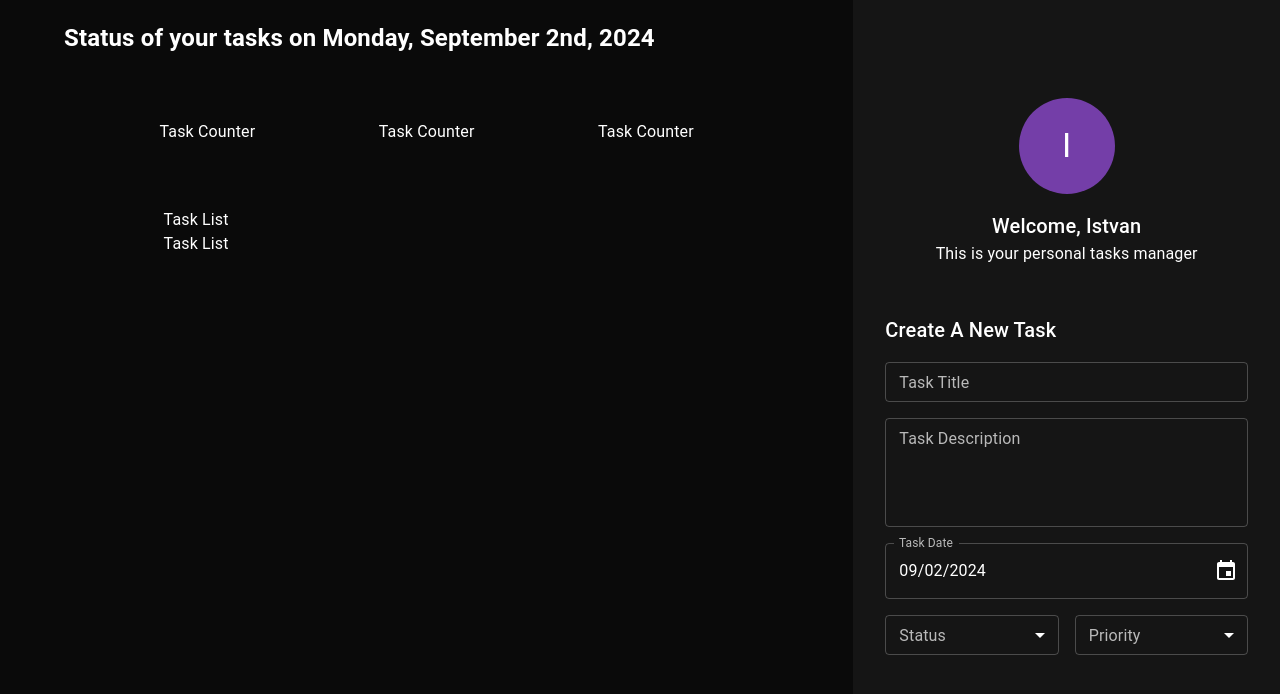
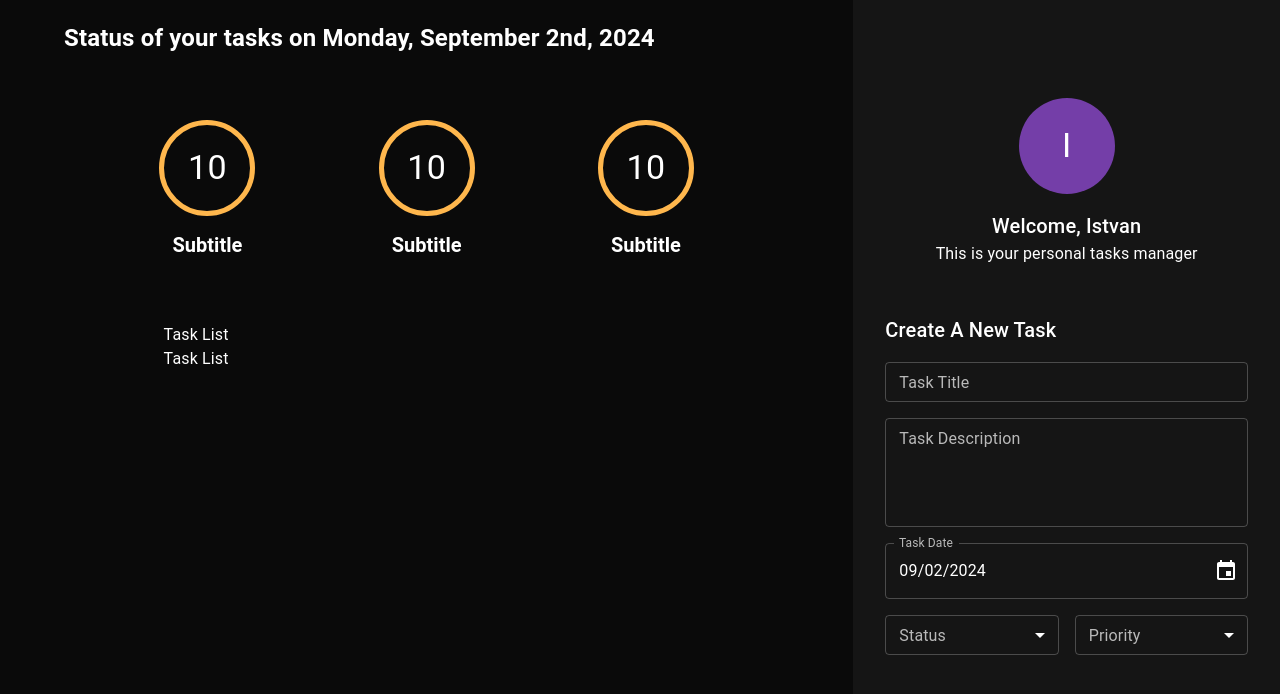
Before and after one commit to stevebiczyk/ts-react-todo-app, a React (Create React App) app: page / in a window 1280 px wide. Shown: the top 694 px of the page. Built offline with nearby package versions, Linux system fonts and the light colour scheme.

Commit message:
created TaskCounter and added basic styling

```diff
--- a/src/components/taskArea/taskArea.tsx
+++ b/src/components/taskArea/taskArea.tsx
@@ -2,6 +2,7 @@ import React, { FC, ReactElement} from "react";
 
 import { Grid, Box } from "@mui/material";
 import { format } from "date-fns";
+import { TaskCounter } from "../taskCounter/taskCounter";
 
 export const TaskArea: FC = (): ReactElement => {
     return (
@@ -25,9 +26,9 @@ export const TaskArea: FC = (): ReactElement => {
             xs={12}
             mb={8}
             >
-              <Box>Task Counter</Box>
-              <Box>Task Counter</Box>
-              <Box>Task Counter</Box>
+              <TaskCounter />
+              <TaskCounter />
+              <TaskCounter />
             </Grid>
             <Grid
             item
--- /dev/null
+++ b/src/components/taskCounter/taskCounter.tsx
@@ -0,0 +1,35 @@
+import React, { FC, ReactElement} from "react";
+import { Avatar, Box, Typography } from "@mui/material";
+
+export const TaskCounter: FC = (): ReactElement => {
+    return (
+        <>
+        <Box
+        display="flex"
+        flexDirection="column"
+        justifyContent="center"
+        alignItems="center"
+        >
+            <Avatar
+            sx={{
+                backgroundColor: "transparent",
+                border: "5px solid",
+                width: "96px",
+                height: "96px",
+                marginBottom: "16px",
+                borderColor: "warning.light"
+                }}
+            >
+                <Typography color="#ffffff" variant="h4">10</Typography>
+            </Avatar>
+                <Typography
+                color="#ffffff"
+                fontWeight="bold"
+                fontSize="20px"
+                variant="h5"
+
+                >Subtitle</Typography>
+        </Box>
+        </>
+    )
+};
```
